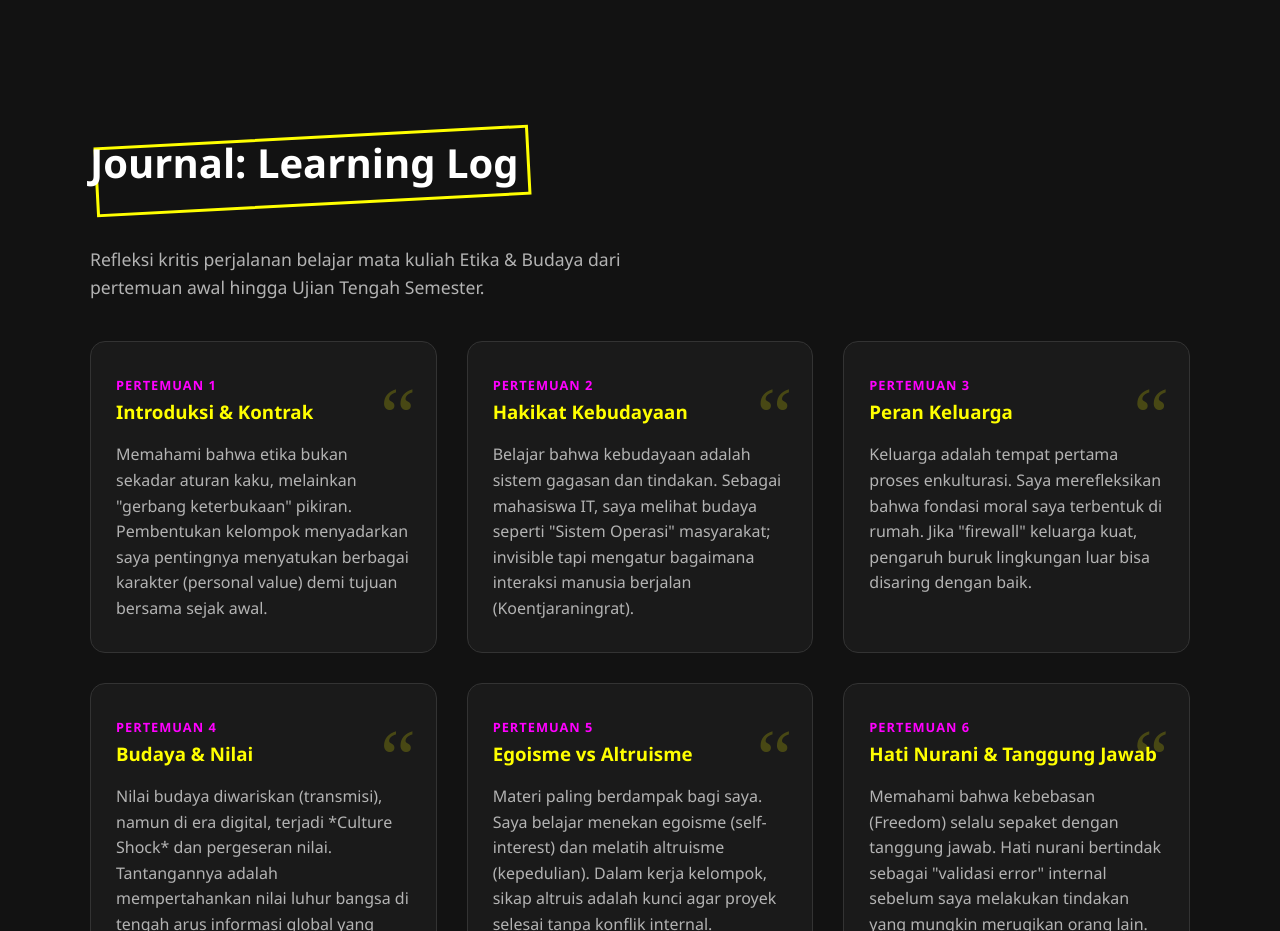
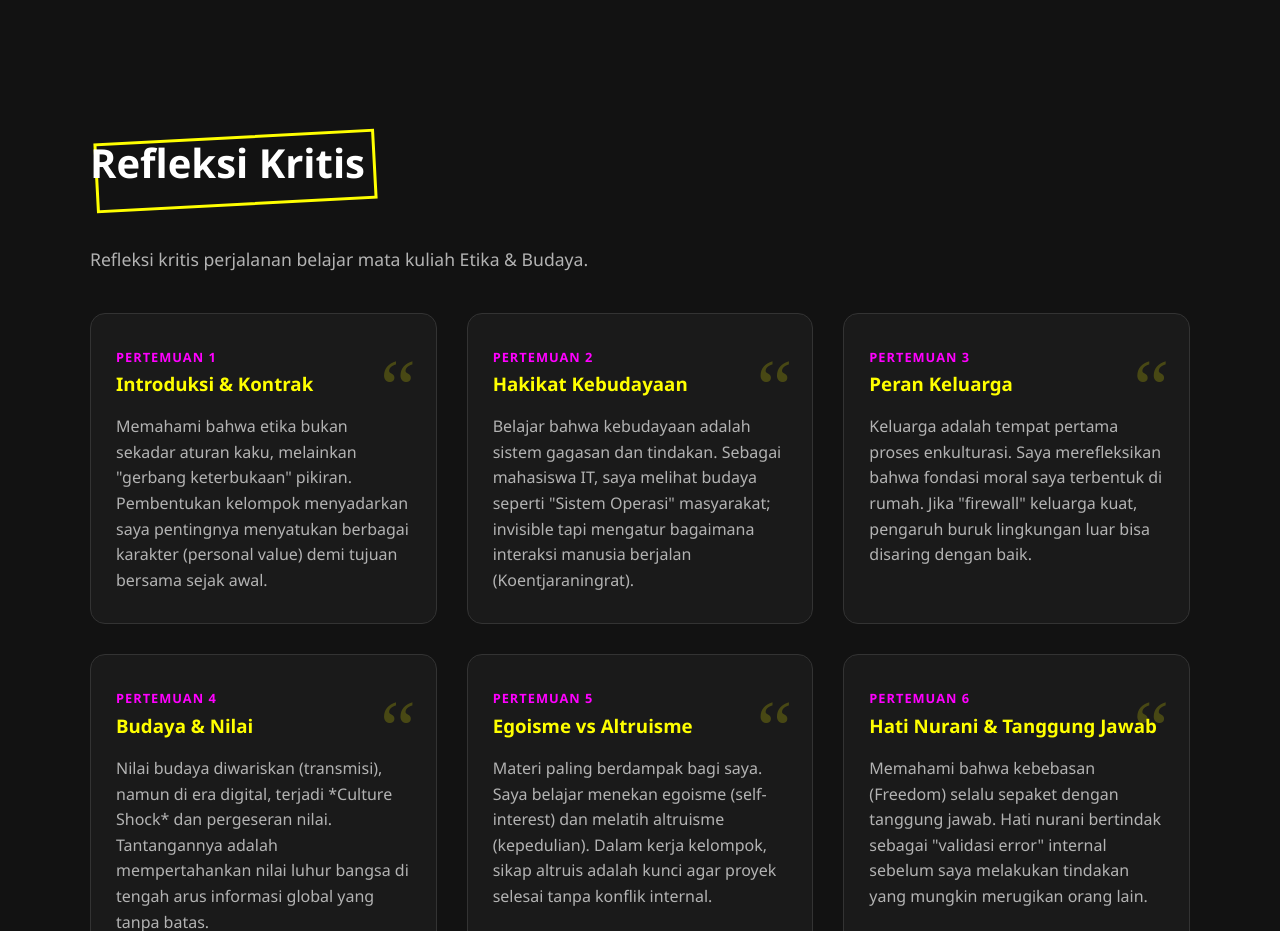
Before and after one commit to Lerr33/portofolio-etika-budaya, a plain HTML site: page index.html in a window 1280 px wide. Shown: the part 2460-3391 px from the top of the page. Drawn offline with Linux system fonts and the light colour scheme.

Commit message:
Add files via upload

```diff
--- a/index.html
+++ b/index.html
@@ -512,9 +512,8 @@
 
     <section class="section-padding" id="reflection">
         <div class="container reveal">
-            <h2 class="section-title" style="--accent-color: var(--accent-yellow);">Journal: Learning Log</h2>
-            <p class="section-desc">Refleksi kritis perjalanan belajar mata kuliah Etika & Budaya dari pertemuan awal
-                hingga Ujian Tengah Semester.</p>
+            <h2 class="section-title" style="--accent-color: var(--accent-yellow);">Refleksi Kritis</h2>
+            <p class="section-desc">Refleksi kritis perjalanan belajar mata kuliah Etika & Budaya.</p>
 
             <div class="reflection-grid">
 
```
